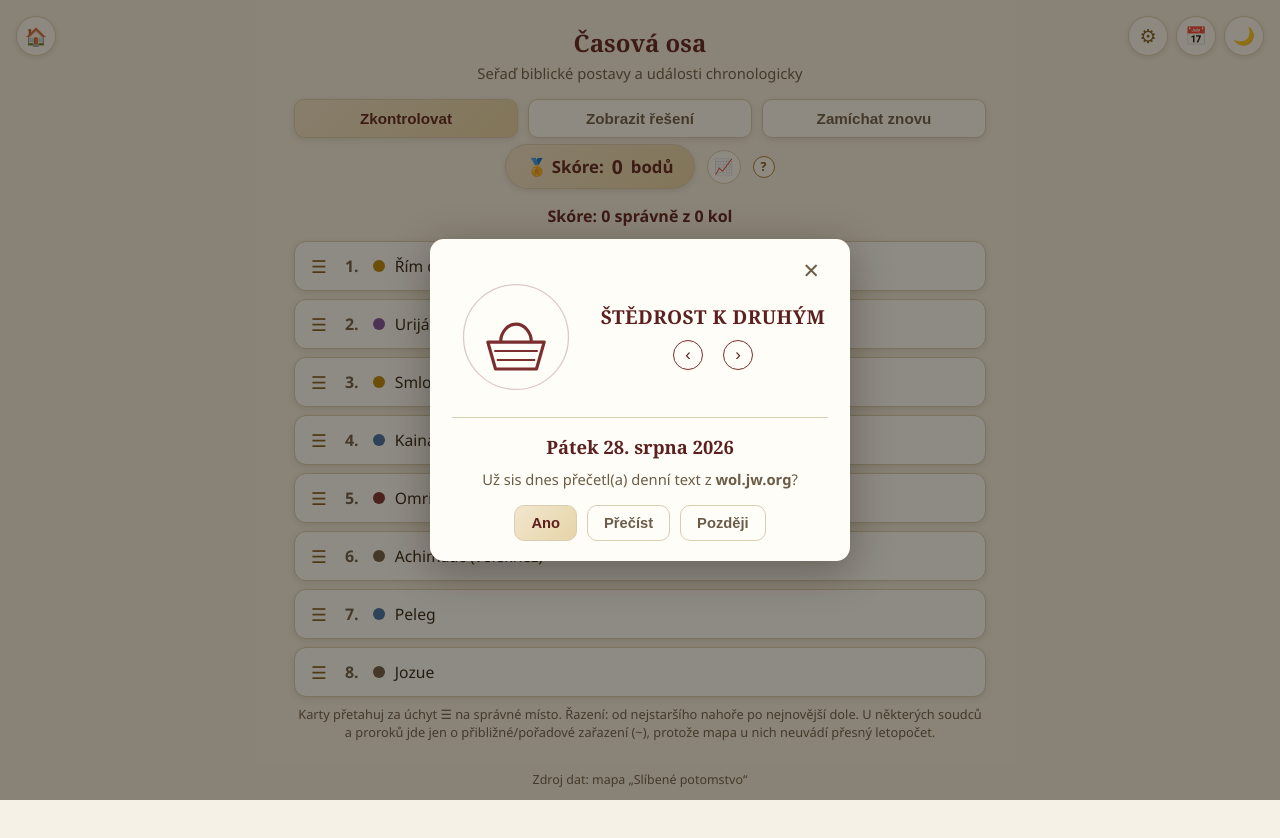
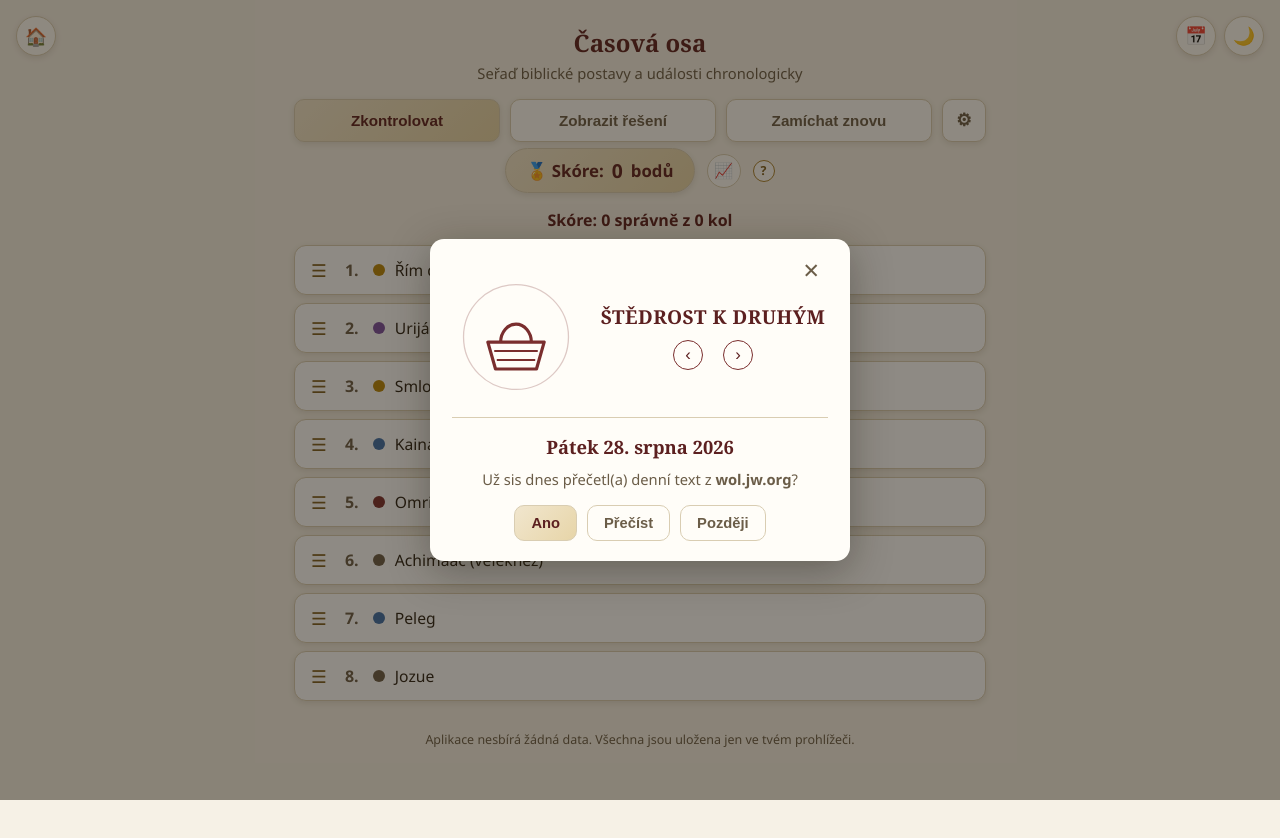
Before and after one commit to Pepan53/BIBLE, a plain HTML site: page casova-osa.html in a window 1280 px wide. After the commit the page ends 808 px from the top, so only its background shows below. Drawn offline with Linux system fonts and the light colour scheme.

Commit message:
Add files via upload

```diff
--- a/casova-osa.html
+++ b/casova-osa.html
@@ -140,6 +140,7 @@
   .btn.wide{ width:100%; text-align:center; }
   .btn-row{ display:flex; gap:10px; flex-wrap:wrap; margin-top: 8px; }
   .btn-row .btn{ flex:1; min-width: 120px; }
+  .btn.gear-inline{ flex: 0 0 auto; min-width: 0; width: 44px; font-size: 1.1em; padding: 10px 12px; }
 
   .score-bar{
     text-align:center;
@@ -227,32 +228,6 @@
     margin-top: 6px;
   }
 
-  .gear-btn{
-    position: fixed;
-    top: 16px;
-    right: 112px;
-    background: var(--bg-panel);
-    border: 1.5px solid var(--border);
-    color: var(--gold-dark);
-    width: 40px;
-    height: 40px;
-    border-radius: 50%;
-    font-size: 1.2em;
-    cursor: pointer;
-    display:inline-flex;
-    align-items:center;
-    justify-content:center;
-    padding: 0;
-    box-shadow: var(--shadow);
-    z-index: 5000;
-    transition: transform .1s ease, border-color .2s ease;
-  }
-  .gear-btn:hover{ border-color: var(--gold); transform: scale(1.06); }
-  .gear-btn:active{ transform: scale(0.96); }
-  @media (max-width: 480px){
-    .gear-btn{ top: 10px; right: 100px; width: 36px; height: 36px; font-size: 1.05em; }
-  }
-
   .modal-overlay{
     position: fixed;
     inset: 0;
@@ -306,7 +281,6 @@
 <a class="home-btn" id="homeBtn" href="index.html" title="Zpět na rozcestník" aria-label="Zpět na rozcestník">🏠</a>
 <button class="theme-toggle-btn" id="themeToggle" title="Přepnout vzhled" aria-label="Přepnout vzhled">🌙</button>
 <button class="daily-text-btn" id="dailyTextBtn" title="Denní text" aria-label="Denní text">📅</button>
-<button class="gear-btn" id="gearBtn" title="Nastavení" aria-label="Nastavení">⚙</button>
 
 <div class="modal-overlay" id="historyModal">
   <div class="modal-box">
@@ -381,6 +355,7 @@
     <button class="btn" id="checkBtn">Zkontrolovat</button>
     <button class="btn secondary" id="revealBtn">Zobrazit řešení</button>
     <button class="btn secondary" id="shuffleBtn">Zamíchat znovu</button>
+    <button class="btn secondary gear-inline" id="gearBtn" title="Nastavení" aria-label="Nastavení">⚙</button>
   </div>
 
   <div class="global-score-bar">
@@ -396,10 +371,9 @@
   <div id="gameArea">
     <div class="verdict" id="verdict"></div>
     <ol class="card-list" id="cardList"></ol>
-    <div class="legend-note">Karty přetahuj za úchyt ☰ na správné místo. Řazení: od nejstaršího nahoře po nejnovější dole. U některých soudců a proroků jde jen o přibližné/pořadové zařazení (~), protože mapa u nich neuvádí přesný letopočet.</div>
   </div>
 
-  <footer>Zdroj dat: mapa „Slíbené potomstvo“</footer>
+  <footer>Aplikace nesbírá žádná data. Všechna jsou uložena jen ve tvém prohlížeči.</footer>
 </div>
 
 
@@ -841,6 +815,7 @@
     currentRound = shuffle(correctOrder);
     roundChecked = false;
     pointsAwarded = false;
+    revealUsed = false;
     renderCards(currentRound);
     verdict.className = "verdict";
     verdict.textContent = "";
```
Also changed, not shown: index.html (+1 -1 lines).
